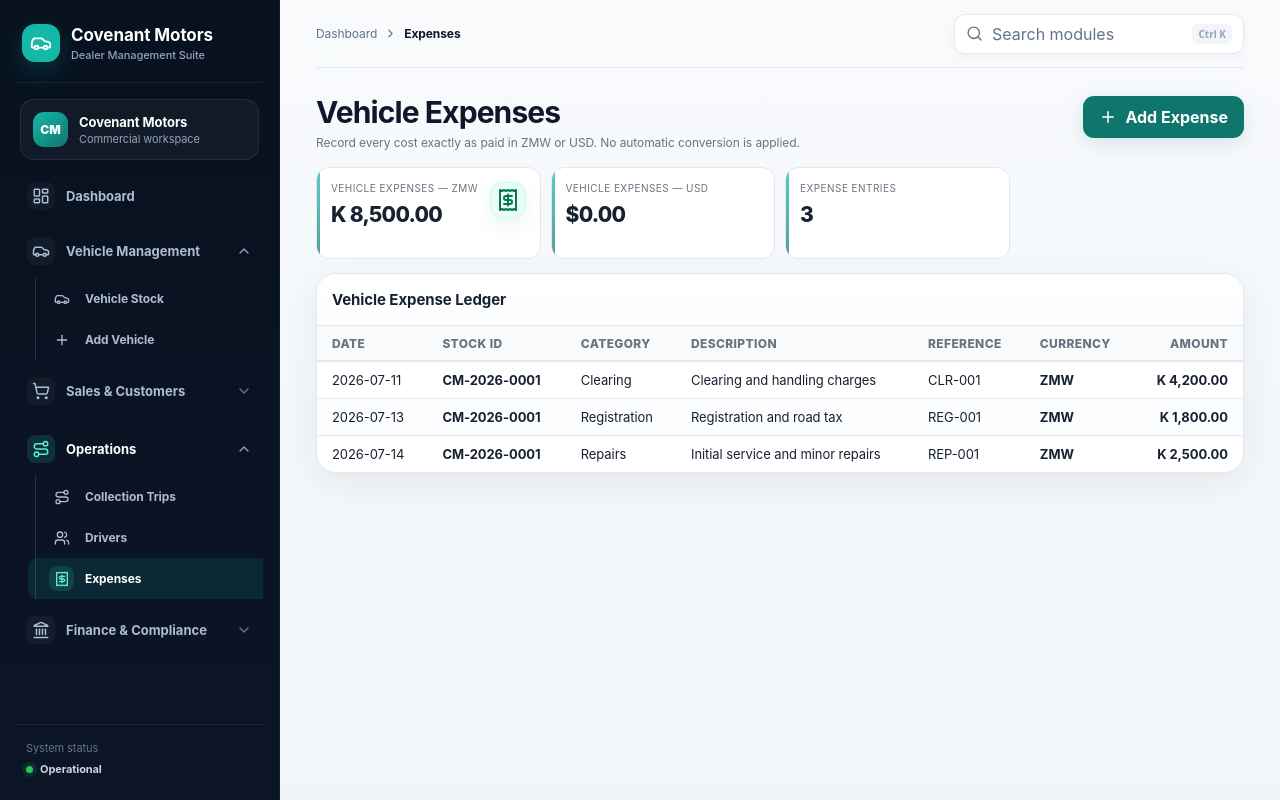
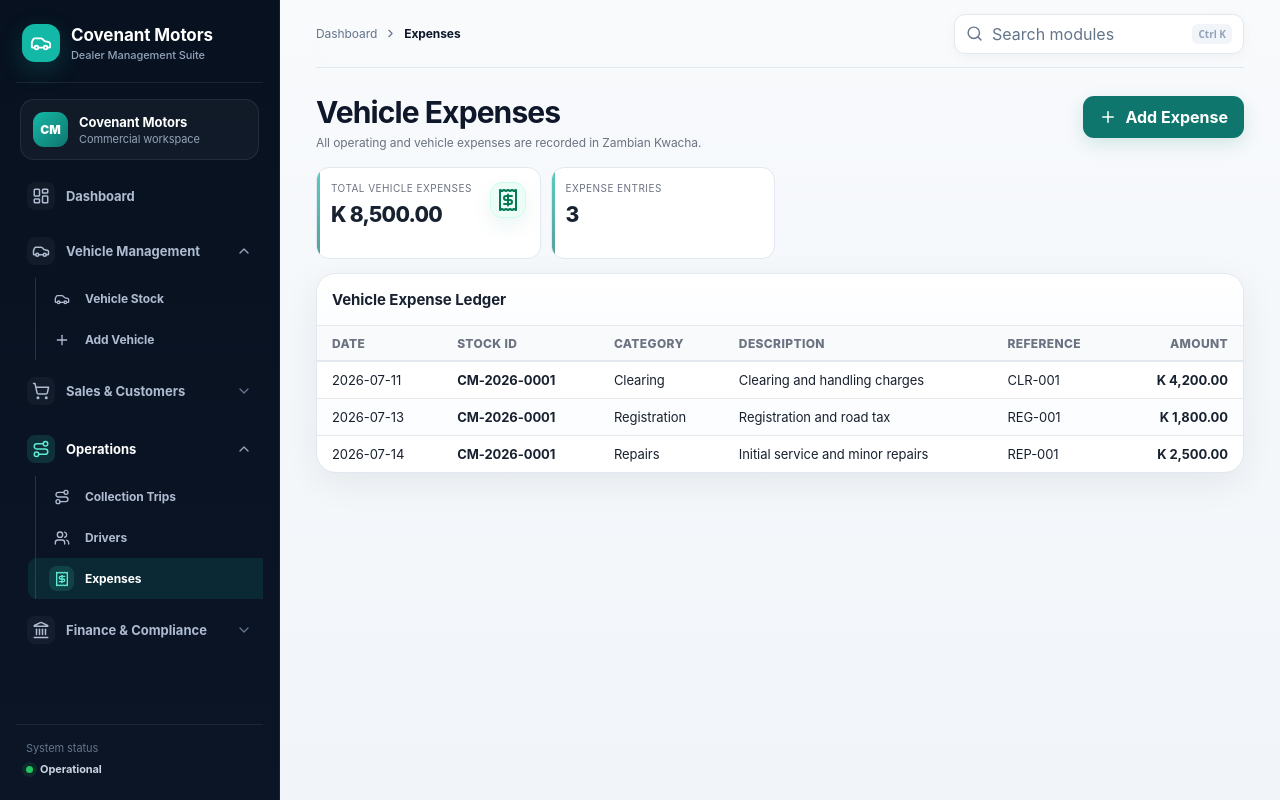
Before and after one commit to UpeLungu/covenant-motors, a Next.js app: page /expenses in a window 1280 px wide. Built offline with nearby package versions, Linux system fonts and the light colour scheme.

Commit message:
Restrict vehicle expenses to ZMW

```diff
--- a/app/expenses/page.tsx
+++ b/app/expenses/page.tsx
@@ -4,11 +4,11 @@ import {Plus,Receipt} from "lucide-react";
 import {loadVehicles} from "@/lib/vehicle-store";
 import {Vehicle} from "@/lib/types";
 import {loadVehicleExpenses,saveVehicleExpenses,VehicleExpense} from "@/lib/ledger-store";
-import {Currency,formatCurrency,groupCurrencyAmounts,normalizeCurrency} from "@/lib/currency";
+import {formatCurrency} from "@/lib/currency";
 const categories=["Duty","Clearing","Border Charges","Transport","Fuel","Accommodation","Meals","Driver Allowance","Repairs","Parts","Registration","Insurance","Car Wash","Advertising","Other"];
-export default function ExpensesPage(){const [vehicles,setVehicles]=useState<Vehicle[]>([]);const [items,setItems]=useState<VehicleExpense[]>([]);const [open,setOpen]=useState(false);useEffect(()=>{setVehicles(loadVehicles());setItems(loadVehicleExpenses())},[]);const totals=useMemo(()=>groupCurrencyAmounts(items,x=>x.amount,x=>x.currency),[items]);
- function submit(e:React.FormEvent<HTMLFormElement>){e.preventDefault();const f=new FormData(e.currentTarget);const expense:VehicleExpense={id:crypto.randomUUID(),vehicleId:String(f.get("vehicleId")),category:String(f.get("category")),description:String(f.get("description")),amount:Number(f.get("amount")),currency:String(f.get("currency")||"ZMW") as Currency,date:String(f.get("date")),reference:String(f.get("reference")||""),createdAt:new Date().toISOString()};const next=[expense,...items];saveVehicleExpenses(next);setItems(next);setOpen(false);e.currentTarget.reset()}
- return <><div className="topbar"><div className="title"><h1>Vehicle Expenses</h1><p>Record every cost exactly as paid in ZMW or USD. No automatic conversion is applied.</p></div><button className="button" onClick={()=>setOpen(!open)}><Plus size={18}/><span>Add Expense</span></button></div><div className="cards"><div className="card metric"><div><div className="metric-label">Vehicle Expenses — ZMW</div><div className="metric-value">{formatCurrency(totals.ZMW,"ZMW")}</div></div><div className="metric-icon"><Receipt/></div></div><div className="card"><div className="metric-label">Vehicle Expenses — USD</div><div className="metric-value">{formatCurrency(totals.USD,"USD")}</div></div><div className="card"><div className="metric-label">Expense Entries</div><div className="metric-value">{items.length}</div></div></div>
- {open&&<form className="form-card section-gap" onSubmit={submit}><div className="form-grid"><div className="field"><label>Vehicle</label><select className="select" name="vehicleId" required><option value="">Select vehicle</option>{vehicles.map(v=><option key={v.id} value={v.id}>{v.stockId} — {v.make} {v.model}</option>)}</select></div><div className="field"><label>Category</label><select className="select" name="category" required>{categories.map(c=><option key={c}>{c}</option>)}</select></div><div className="field"><label>Currency</label><select className="select" name="currency" defaultValue="ZMW"><option value="ZMW">ZMW</option><option value="USD">USD</option></select></div><div className="field"><label>Amount</label><input className="input" name="amount" type="number" min="0" step="0.01" required/></div><div className="field"><label>Date</label><input className="input" name="date" type="date" defaultValue={new Date().toISOString().slice(0,10)} required/></div><div className="field"><label>Reference</label><input className="input" name="reference" placeholder="Receipt or invoice number"/></div><div className="field"><label>Description</label><input className="input" name="description" required placeholder="What was paid for?"/></div></div><div className="actions"><button type="button" className="button secondary" onClick={()=>setOpen(false)}>Cancel</button><button className="button">Save Expense</button></div></form>}
- <section className="panel"><div className="panel-head"><h2>Vehicle Expense Ledger</h2></div><div className="table-wrap"><table><thead><tr><th>Date</th><th>Stock ID</th><th>Category</th><th>Description</th><th>Reference</th><th>Currency</th><th>Amount</th></tr></thead><tbody>{items.map(x=>{const v=vehicles.find(y=>y.id===x.vehicleId);const currency=normalizeCurrency(x.currency);return <tr key={x.id}><td>{x.date}</td><td><b>{v?.stockId||"Unknown"}</b></td><td>{x.category}</td><td>{x.description}</td><td>{x.reference||"—"}</td><td><b>{currency}</b></td><td><b>{formatCurrency(x.amount,currency)}</b></td></tr>})}</tbody></table>{!items.length&&<div className="empty">No vehicle expenses recorded.</div>}</div></section></>;
+export default function ExpensesPage(){const [vehicles,setVehicles]=useState<Vehicle[]>([]),[items,setItems]=useState<VehicleExpense[]>([]),[open,setOpen]=useState(false);useEffect(()=>{setVehicles(loadVehicles());setItems(loadVehicleExpenses())},[]);const total=useMemo(()=>items.reduce((sum,x)=>sum+Number(x.amount||0),0),[items]);
+ function submit(e:React.FormEvent<HTMLFormElement>){e.preventDefault();const f=new FormData(e.currentTarget);const expense:VehicleExpense={id:crypto.randomUUID(),vehicleId:String(f.get("vehicleId")),category:String(f.get("category")),description:String(f.get("description")),amount:Number(f.get("amount")),currency:"ZMW",date:String(f.get("date")),reference:String(f.get("reference")||""),createdAt:new Date().toISOString()};const next=[expense,...items];saveVehicleExpenses(next);setItems(next);setOpen(false);e.currentTarget.reset()}
+ return <><div className="topbar"><div className="title"><h1>Vehicle Expenses</h1><p>All operating and vehicle expenses are recorded in Zambian Kwacha.</p></div><button className="button" onClick={()=>setOpen(!open)}><Plus size={18}/>Add Expense</button></div><div className="cards"><div className="card metric"><div><div className="metric-label">Total Vehicle Expenses</div><div className="metric-value">{formatCurrency(total,"ZMW")}</div></div><div className="metric-icon"><Receipt/></div></div><div className="card"><div className="metric-label">Expense Entries</div><div className="metric-value">{items.length}</div></div></div>
+ {open&&<form className="form-card section-gap" onSubmit={submit}><div className="form-grid"><div className="field"><label>Vehicle</label><select className="select" name="vehicleId" required><option value="">Select vehicle</option>{vehicles.map(v=><option key={v.id} value={v.id}>{v.stockId} — {v.make} {v.model}</option>)}</select></div><div className="field"><label>Category</label><select className="select" name="category" required>{categories.map(c=><option key={c}>{c}</option>)}</select></div><div className="field"><label>Currency</label><input className="input" value="ZMW" readOnly/></div><div className="field"><label>Amount</label><input className="input" name="amount" type="number" min="0" step="0.01" required/></div><div className="field"><label>Date</label><input className="input" name="date" type="date" defaultValue={new Date().toISOString().slice(0,10)} required/></div><div className="field"><label>Reference</label><input className="input" name="reference" placeholder="Receipt or invoice number"/></div><div className="field"><label>Description</label><input className="input" name="description" required/></div></div><div className="actions"><button type="button" className="button secondary" onClick={()=>setOpen(false)}>Cancel</button><button className="button">Save Expense</button></div></form>}
+ <section className="panel"><div className="panel-head"><h2>Vehicle Expense Ledger</h2></div><div className="table-wrap"><table><thead><tr><th>Date</th><th>Stock ID</th><th>Category</th><th>Description</th><th>Reference</th><th>Amount</th></tr></thead><tbody>{items.map(x=>{const v=vehicles.find(y=>y.id===x.vehicleId);return <tr key={x.id}><td>{x.date}</td><td><b>{v?.stockId||"Unknown"}</b></td><td>{x.category}</td><td>{x.description}</td><td>{x.reference||"—"}</td><td><b>{formatCurrency(x.amount,"ZMW")}</b></td></tr>})}</tbody></table>{!items.length&&<div className="empty">No vehicle expenses recorded.</div>}</div></section></>;
 }
```
